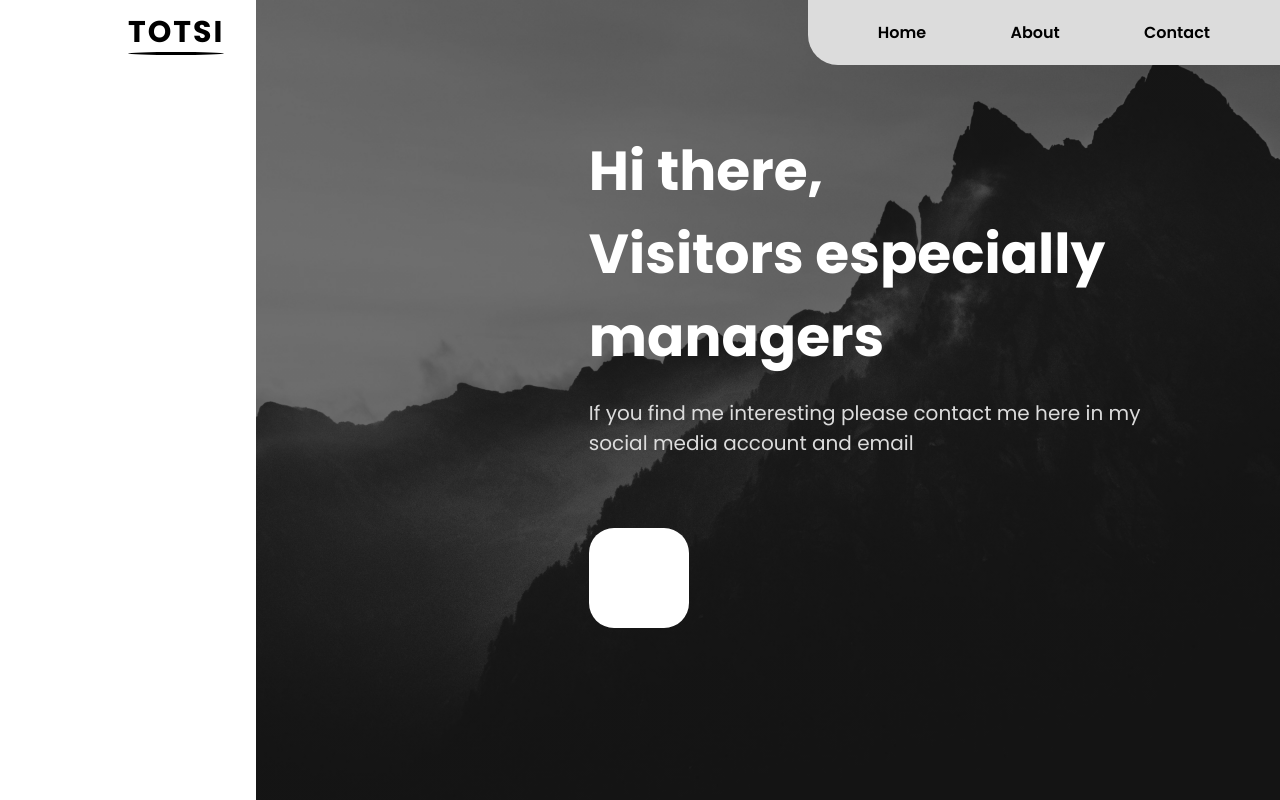
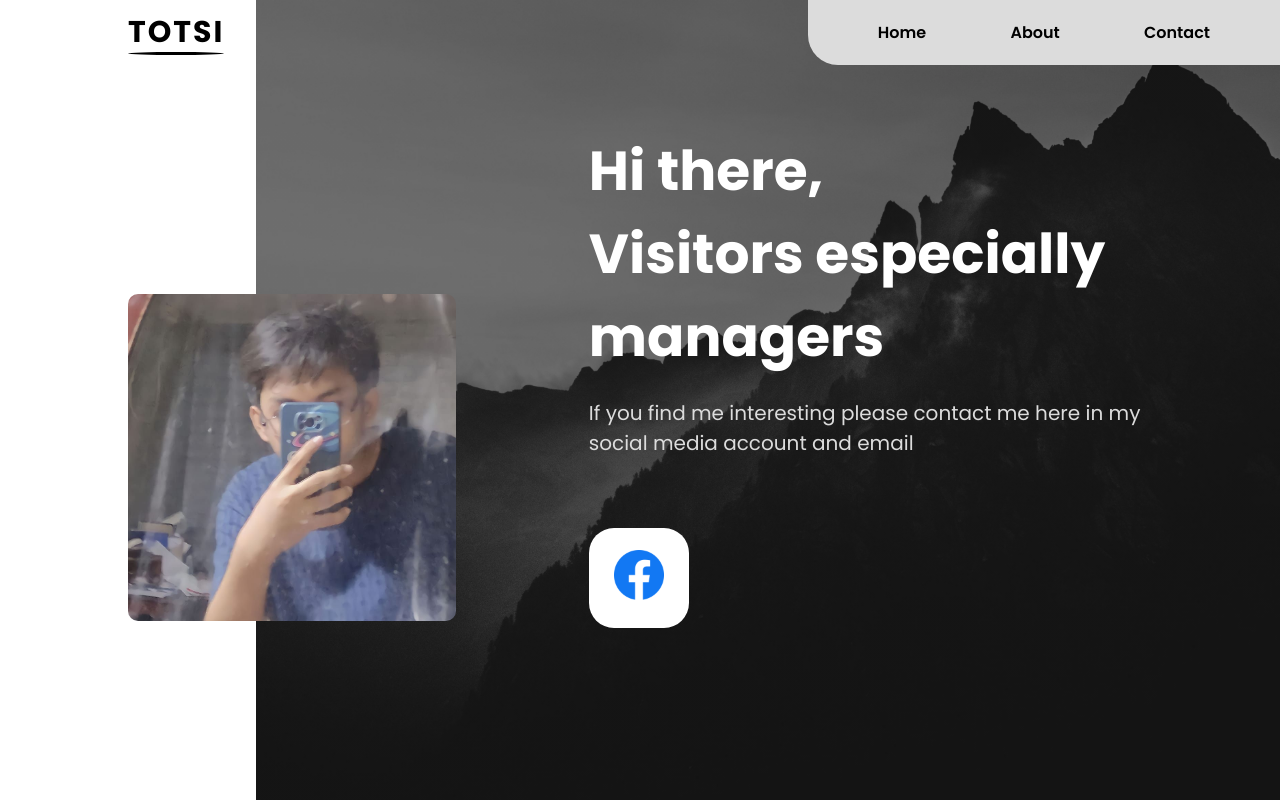
Before and after one commit to clarence04/TOTSI0444, a plain HTML site: page contact.html in a window 1280 px wide. Drawn offline with Linux system fonts and the light colour scheme; the site is published under a folder, as on GitHub Pages, so addresses that start at the root find nothing.

Commit message:
Update contact.html

```diff
--- a/contact.html
+++ b/contact.html
@@ -24,7 +24,7 @@
       </div>
       <div class="row">
         <div class="left-col">
-          <img src="/336166797_219302283955399_6611283617947475658_n.jpg" alt="">
+          <img src="336166797_219302283955399_6611283617947475658_n.jpg" alt="">
         </div>
         <div class="right-col">
           <h1>Hi there, <br> Visitors especially managers</h1>
@@ -33,7 +33,7 @@
 
             <div class="category">
               <a href="https://www.facebook.com/UMAY2LLLAKASKOTALAGAMAGHANZO/">
-                <img src="/Facebook_f_logo_(2019).svg.png" alt="">
+                <img src="Facebook_f_logo_(2019).svg.png" alt="">
               </a>
             </div>
           </div>
```
